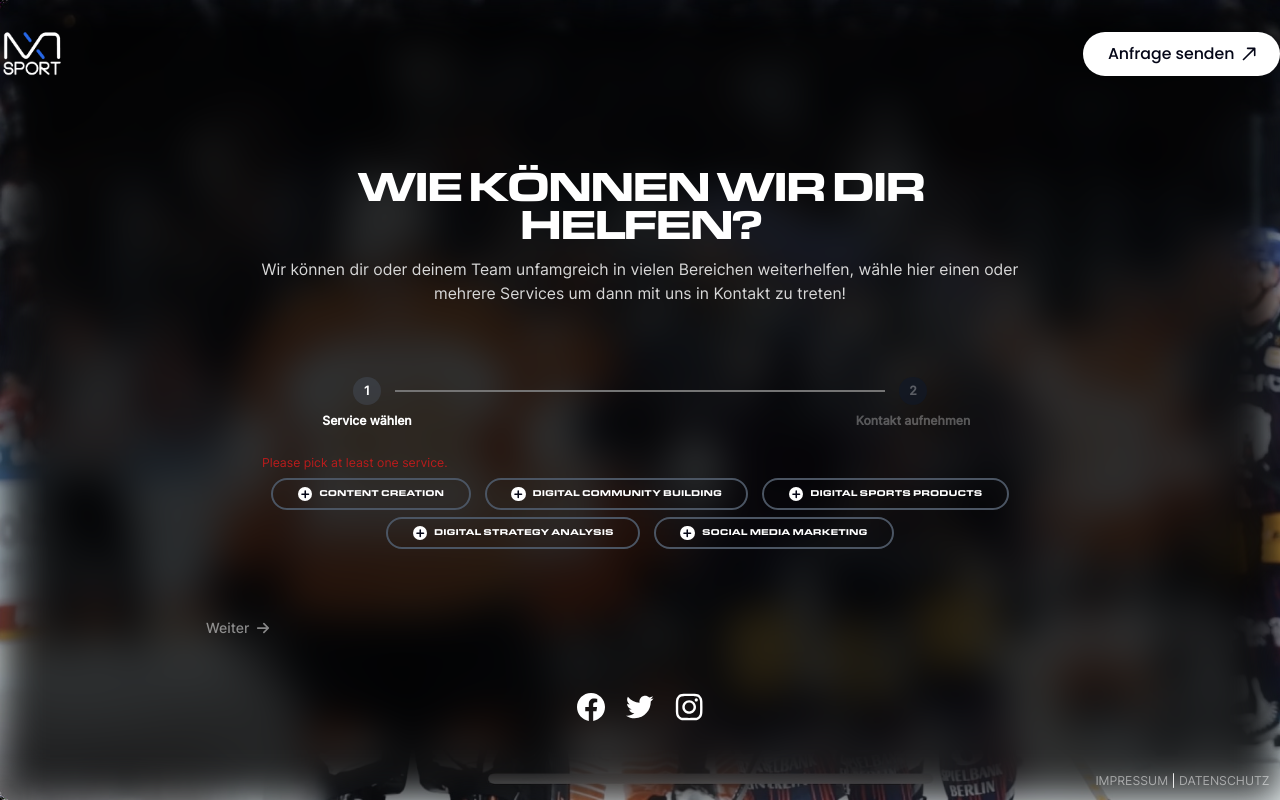
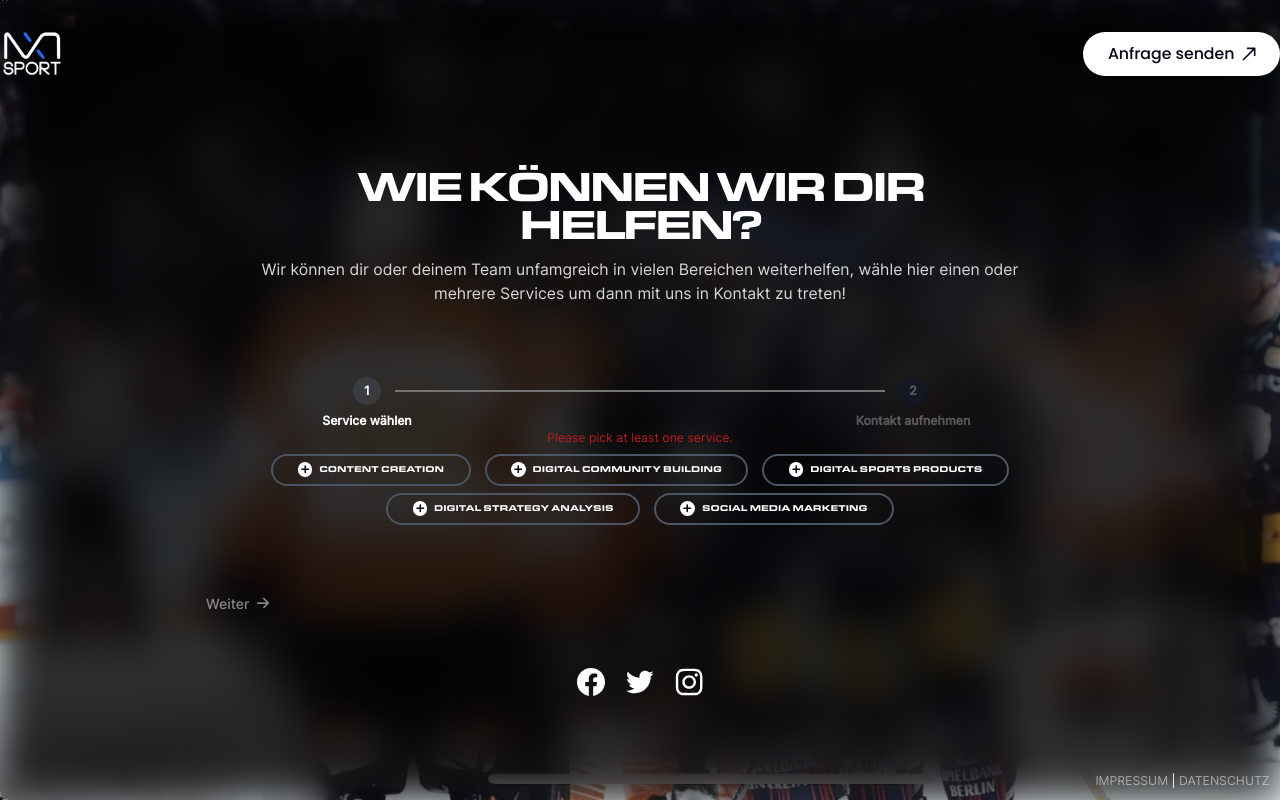
Before and after one commit to nxtyou/nxtsport, a Next.js app: page /contact in a window 1280 px wide. Both pictures are taken after a click on the button "Weiter". Built offline with nearby package versions, Linux system fonts and the light colour scheme.

Commit message:
Absolute positioning + centering text of services error message

```diff
--- a/components/templates/Contact/Form.jsx
+++ b/components/templates/Contact/Form.jsx
@@ -48,9 +48,11 @@ function Form({ currentStep, goToNextStep, goToPreviousStep, className }) {
       <ProgressBar currentStep={currentStep} />
       {currentStep === 1 ? (
         <>
-          <div className="mt-14">
+          <div className="relative mt-14">
             {choicesError && (
-              <p role="alert" className="error-message text-center sm:text-left">
+              <p
+                role="alert"
+                className="error-message absolute -top-6 right-0 left-0 text-center sm:-top-7">
                 Please pick at least one service.
               </p>
             )}
```
